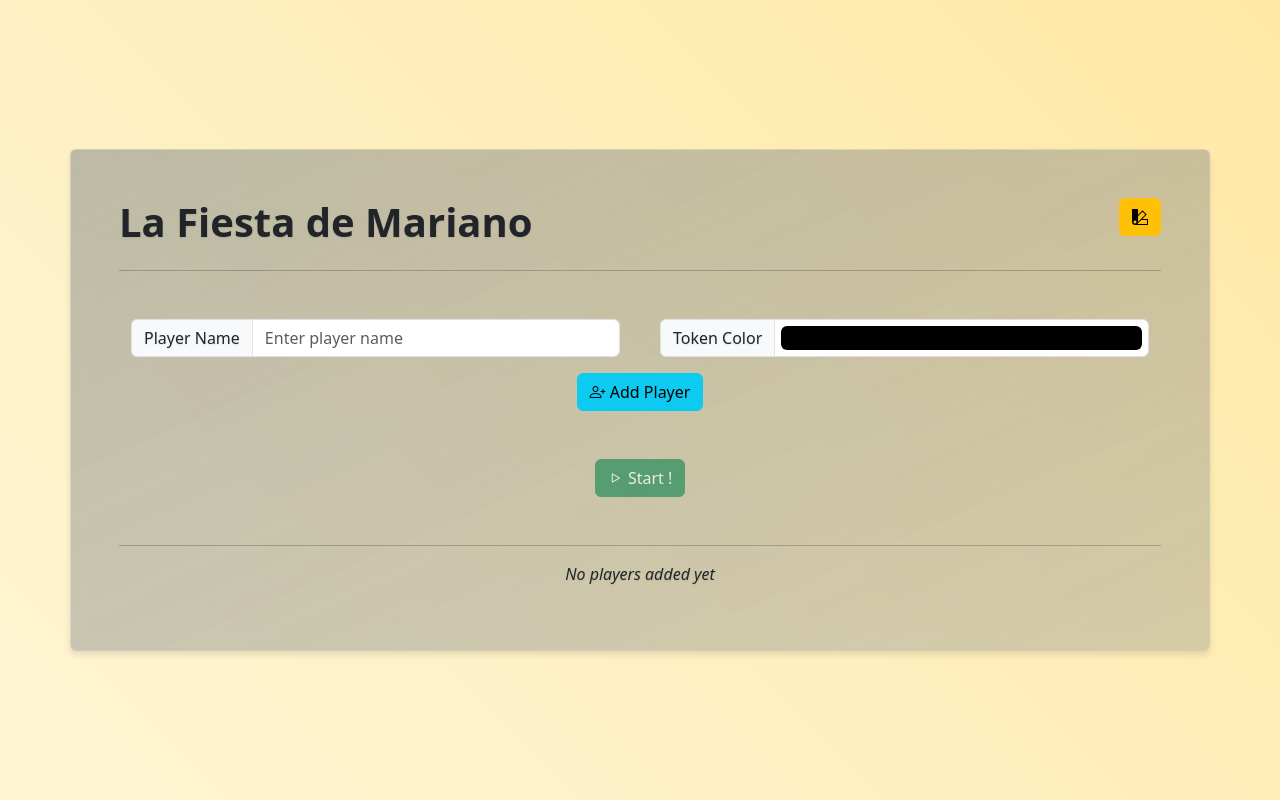
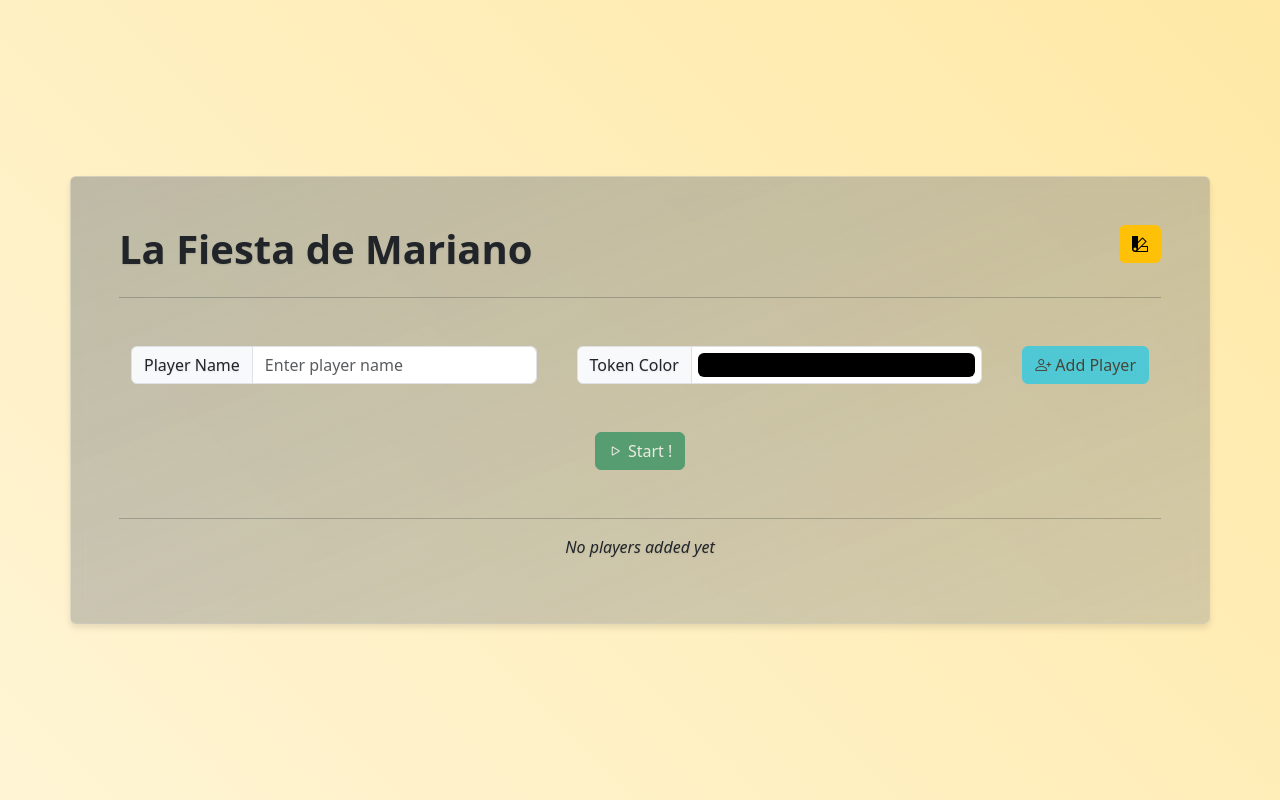
Before and after one commit to midas-dinero/la-fiesta-de-mariano, an Angular app: page /room in a window 1280 px wide. Built offline with nearby package versions, Linux system fonts and the light colour scheme.

Commit message:
fix: reorder buttons

```diff
--- a/src/app/components/room/room.component.html
+++ b/src/app/components/room/room.component.html
@@ -8,18 +8,20 @@
         <hr>
 
 <form [formGroup]="playerForm" class="container my-5 text-center">
-
-            <div class="row mb-5 gap-3">
+    <div class="row mb-5 gap-3 align-items-center">
         <div class="col input-group">
-                    <span class="input-group-text d-none d-md-block" id="player-name">Player Name</span>
+            <span class="input-group-text d-none d-sm-block" id="player-name">Player Name</span>
             <input type="text" formControlName="playerName" class="form-control" id="playerName" aria-describedby="player-name" placeholder="Enter player name">
         </div>
         <div class="col input-group">
-                    <span class="input-group-text d-none d-md-block" id="token-color">Token Color</span>
+            <span class="input-group-text d-none d-sm-block" id="token-color">Token Color</span>
             <input type="color" formControlName="tokenColor" class="form-control form-control-color" id="tokenColor" aria-describedby="token-color" value="#563d7c" title="Choose your color">
         </div>
-                <div class="col-12">
-                    <button type="submit" class="btn btn-info" (click)="addPlayer()"><i class="bi bi-person-plus"></i> Add Player</button>
+        <div class="col-12 col-md-auto">
+            <button type="submit" class="btn btn-info w-100" (click)="addPlayer()" [disabled]="playerForm.get('playerName')?.value?.length === 0">
+                <i class="bi bi-person-plus"></i>
+                <span class="d-inline"> Add Player</span>
+            </button>
         </div>
     </div>
 
```
Lines whose indentation alone changed are shown as unchanged.
